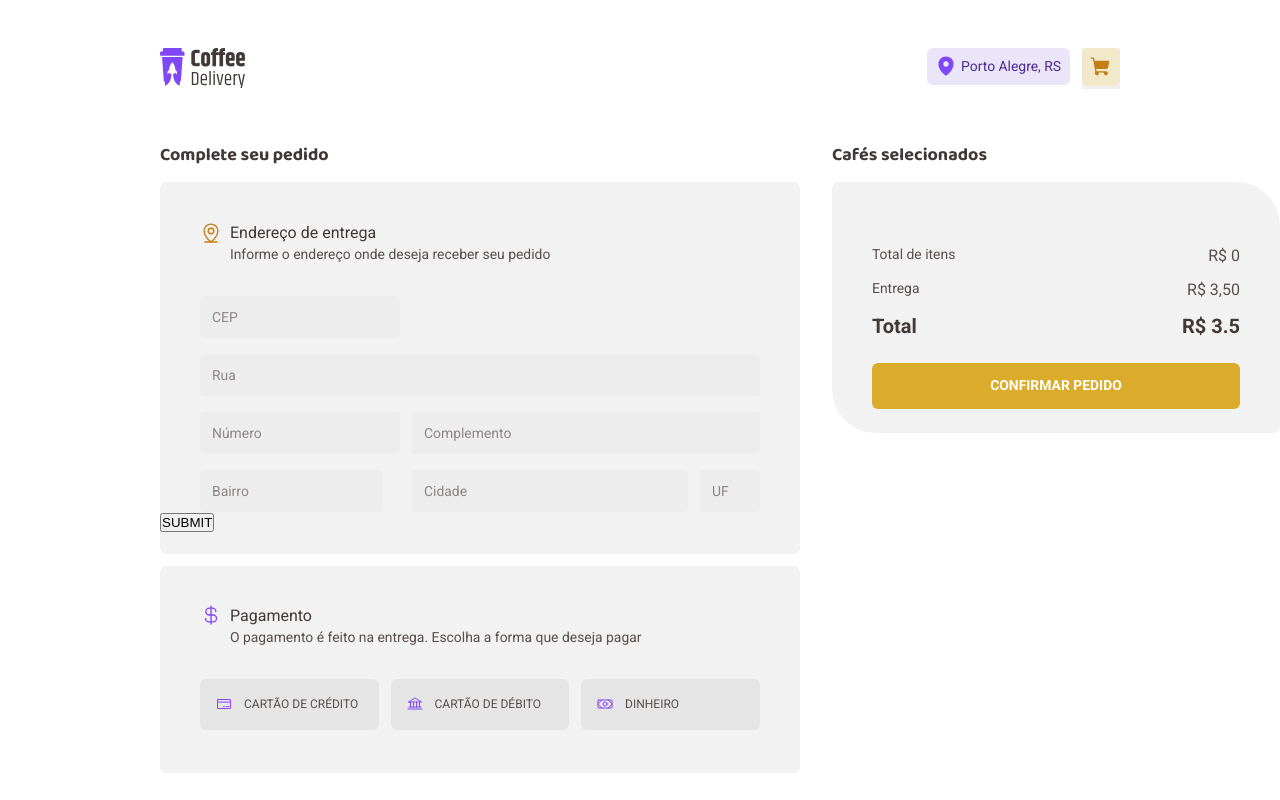
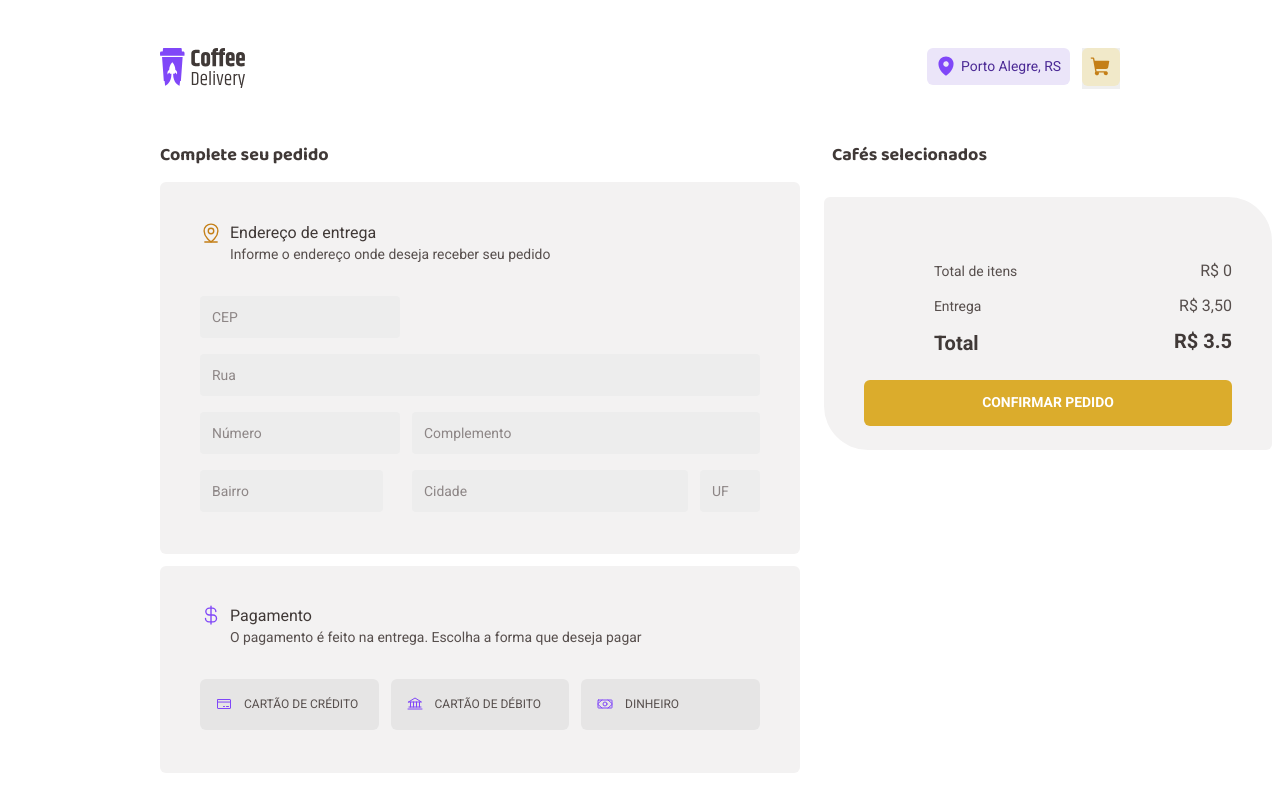
Before and after one commit to Tiago-92/Ignite-Coffee-Delivery, a React (Vite) app: page /checkout in a window 1280 px wide. Built offline with nearby package versions, Linux system fonts and the light colour scheme.

Commit message:
add função para salvar dados do formulário

```diff
--- a/package.json
+++ b/package.json
@@ -11,12 +11,13 @@
   "dependencies": {
     "@hookform/resolvers": "^3.0.1",
     "immer": "^9.0.19",
+    "install": "^0.13.0",
     "phosphor-react": "^1.4.1",
     "react": "^18.2.0",
     "react-dom": "^18.2.0",
     "react-hook-form": "^7.43.9",
     "react-icons": "^4.7.1",
-    "react-router-dom": "^6.8.2",
+    "react-router-dom": "^6.10.0",
     "styled-components": "^5.3.6",
     "zod": "^3.21.4"
   },
--- a/src/components/CoffeeCard/index.tsx
+++ b/src/components/CoffeeCard/index.tsx
@@ -27,7 +27,7 @@ export function CoffeeCard() {
         <span>R$ {totalValueWithDelivery}</span>
       </div>
 
-      <button className="confirm">CONFIRMAR PEDIDO</button>
+      <button type="submit" className="confirm">CONFIRMAR PEDIDO</button>
     </CoffeCardContainer>
   )
 }
--- a/src/components/Form/index.tsx
+++ b/src/components/Form/index.tsx
@@ -6,29 +6,39 @@ import { Input } from '../Input'
 import { useForm } from 'react-hook-form'
 import { zodResolver } from '@hookform/resolvers/zod'
 import * as zod from 'zod'
+import { useState } from 'react'
+import { FormProps, useNavigate } from 'react-router-dom'
+import { CoffeeCard } from '../CoffeeCard'
 
 const newFormValidationSchema = zod.object({
-  cep2: zod.number().max(8, 'CEP inválido'),
-  street2: zod.string().min(1, 'Rua inválida'),
-  number2: zod.string().min(1, 'Número inválido'),
-  complement2: zod.string().min(1, 'Complemento inválido'),
-  neighborhood2: zod.string().min(1, 'Bairro inválido'),
-  city2: zod.string().min(1, 'Cidade inválida'),
-  state2: zod.string().min(1, 'UF inválida'),
+  cep2: zod.number(),
+  street2: zod.string(),
+  number2: zod.number(),
+  complement2: zod.string(),
+  neighborhood2: zod.string(),
+  city2: zod.string(),
+  state2: zod.string(),
 })
 
 export function Form() {
-  const { register, handleSubmit, watch, formState } = useForm({
+  const [form, setForm] = useState({})
+
+  const navigate = useNavigate()
+
+  const { register, handleSubmit } = useForm({
     resolver: zodResolver(newFormValidationSchema),
   })
 
-  function handleCreateAdress(data: any) {
-    console.log(data)
+  function handleCreateAdress(data: FormProps) {
+    setForm(data)
+    navigate("/success", {
+      state: data
+    })
   }
-
   return (
     <CheckoutContainer>
       <CheckoutForm onSubmit={handleSubmit(handleCreateAdress)} action="">
+        <div className="container-flex">
           <h1>
             <MapPinLine size={22} color="#C47F17" />
             Endereço de entrega
@@ -40,7 +50,7 @@ export function Form() {
               <Input
                 placeholder="CEP"
                 id="cep2"
-              {...register("cep2")}
+                {...register("cep2", { valueAsNumber: true })}
               />
             </label>
             <label htmlFor="street2" className="street">
@@ -55,7 +65,7 @@ export function Form() {
                 <Input
                   placeholder="Número"
                   id="number2"
-                {...register("number2")}
+                  {...register("number2", { valueAsNumber: true })}
                   />
               </label>
               <label htmlFor="complement2" className="complement">
@@ -91,7 +101,10 @@ export function Form() {
               </label>
             </div>
           </div>
-        <button type="submit">SUBMIT</button>
+        </div>
+        <div className="flex-container2">
+          <CoffeeCard/>
+        </div>
       </CheckoutForm>
     </CheckoutContainer>
   )
--- a/src/components/Form/styles.ts
+++ b/src/components/Form/styles.ts
@@ -3,7 +3,6 @@ import styled from 'styled-components'
 export const CheckoutContainer = styled.div`
   width: 40rem;
   height: 23.25rem;
-
   background: ${(props) => props.theme['base-card']};
   border-radius: 6px;
 
@@ -51,6 +50,9 @@ export const CheckoutContainer = styled.div`
 `
 
 export const CheckoutForm = styled.form`
+  display: flex;
+  gap: 2rem;
+
   @media (max-width: 600px) {
     margin: 0;
     display: flex;
--- a/src/components/Input/index.tsx
+++ b/src/components/Input/index.tsx
@@ -1,6 +1,12 @@
-import { forwardRef } from "react";
-import { InputContainer } from "./styles";
+import { InputHTMLAttributes, forwardRef } from "react"
+import { InputContainer } from "./styles"
 
-export const Input = forwardRef<HTMLInputElement>((props, ref) => {
-  return <InputContainer ref={ref} {...props} />;
-});
+type InputProps = InputHTMLAttributes<HTMLInputElement>
+
+export const Input = forwardRef<HTMLInputElement, InputProps>(
+  (props, ref) => {
+    return (
+      <InputContainer {...props} ref={ref} />
+    )
+  }
+)
--- a/src/components/SuccessCard/index.tsx
+++ b/src/components/SuccessCard/index.tsx
@@ -3,17 +3,21 @@ import { SuccessCardContainer } from './styles'
 import mapIcon from '../../assets/map-icon.svg'
 import timerIcon from '../../assets/timer-icon.svg'
 import dollarIcon from '../../assets/dollar-icon.svg'
+import { useLocation } from 'react-router-dom'
 
 export function SuccessCard() {
+  const { state } = useLocation()
+
+  console.log(state)
   return (
     <SuccessCardContainer>
       <div className="adress">
         <img src={mapIcon} alt="" />
         <div className="text">
           <p>
-            Entrega em <strong>Rua João Daniel Martinelli, 102</strong>
+            Entrega em <strong>{state.street2}, {state.number2}</strong>
           </p>
-          <p>Farrapos - Porto Alegre, RS</p>
+          <p>{state.neighborhood2} - {state.city2}, {state.state2}</p>
         </div>
       </div>
       <div className="delivery-forecast">
--- a/src/contexts/CartContext.tsx
+++ b/src/contexts/CartContext.tsx
@@ -47,7 +47,6 @@ export function CartContextProvider({ children }: CartContextProviderProps) {
   })
 
   const totalIntemsInCart = cartItems.length
-  console.log(totalIntemsInCart)
 
   function handleAddCoffeeToCart(coffee: CartItem) {
     const coffeeAlreadyExistisInCart = cartItems.findIndex(
--- a/src/pages/Checkout/index.tsx
+++ b/src/pages/Checkout/index.tsx
@@ -4,15 +4,9 @@ import { Container } from './styles'
 import { Form } from '../../components/Form'
 import { Header } from '../../components/Header'
 import { Payment } from '../../components/Payment'
-
 import { CoffeeCard } from '../../components/CoffeeCard'
-import { useContext } from 'react'
-import { CartContext } from '../../contexts/CartContext'
 
 export function Checkout() {
-  const { cartItems } = useContext(CartContext)
-  console.log(cartItems)
-
   return (
     <Container>
       <Header />
@@ -25,7 +19,6 @@ export function Checkout() {
         <div className="second-container">
           <>
             <h1 className="title-2">Cafés selecionados</h1>
-            <CoffeeCard />
           </>
         </div>
       </div>
```
Also changed, not shown: 1 other file (tests, documents, lock files or other folders). Lines whose indentation alone changed are shown as unchanged.
